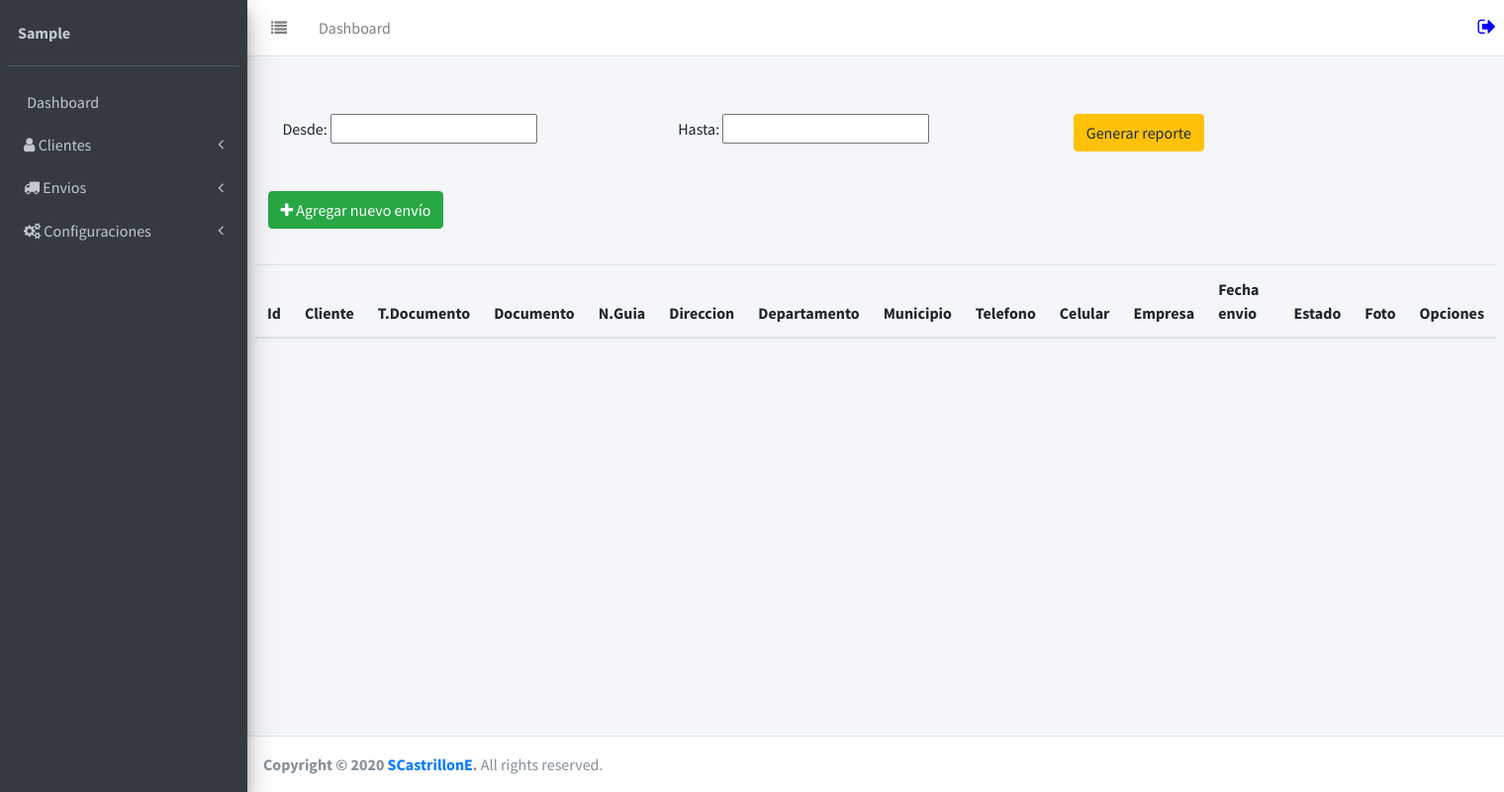
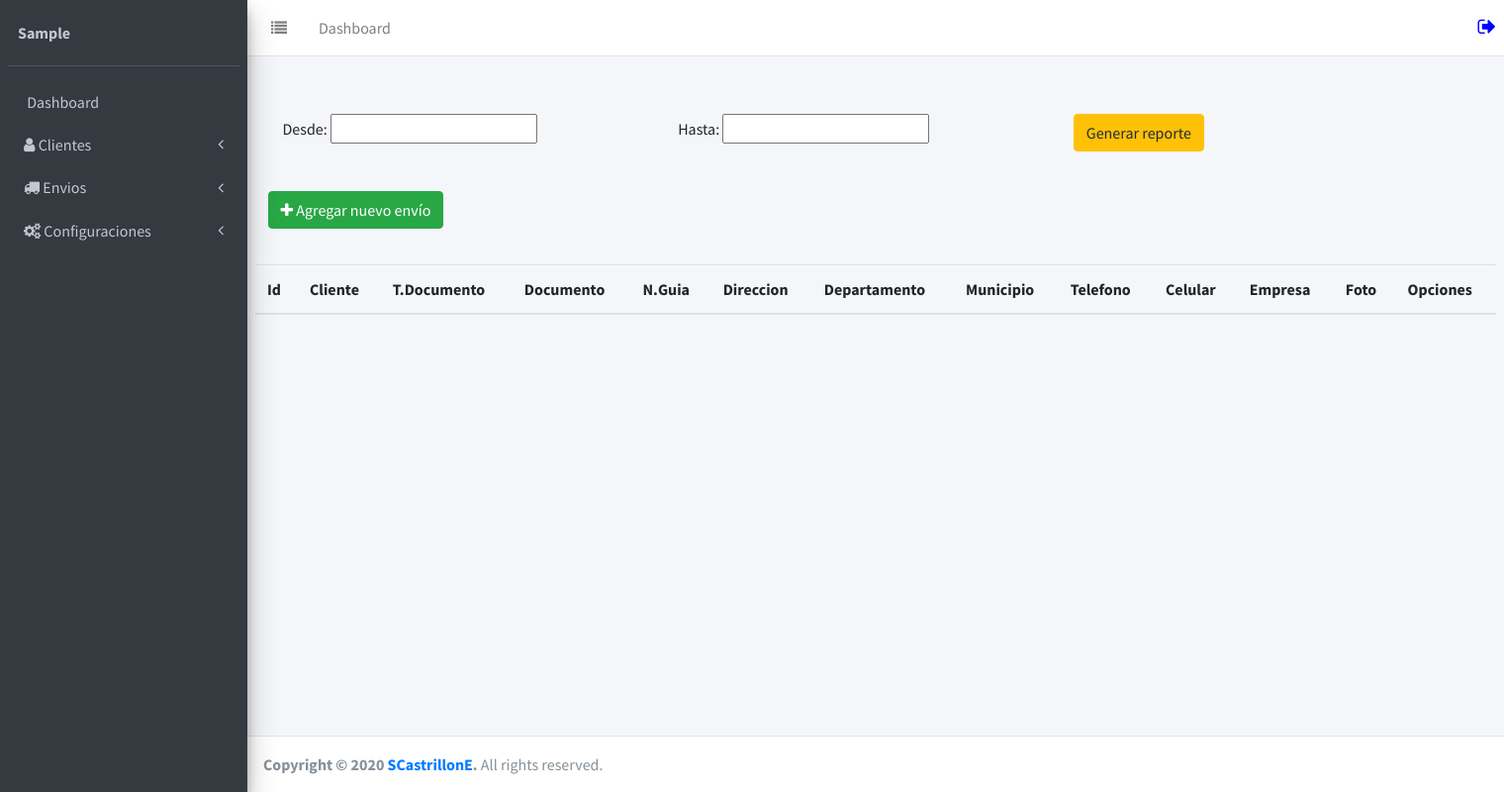
Before and after one commit to ScastrillonE/Gestion-envios, a Django app: page /shipping/list in a window 1520 px wide. Shown: the whole page at 99% size. Run offline with Django 3.2, Linux system fonts and the light colour scheme; the visitor is signed in with stand-in values (Sample User, id 1); data that the repository does not hold is empty; some libraries are stand-ins or nearby versions.

Commit message:
Fix shipping table error-2

```diff
--- a/shipments/templates/shipments/list_shipping.html
+++ b/shipments/templates/shipments/list_shipping.html
@@ -42,8 +42,6 @@
         <th>Telefono</th>
         <th>Celular</th>
         <th>Empresa</th>
-        <th>Fecha envio</th>
-        <th>Estado</th>
         <th>Foto</th>
         <th>Opciones</th>
     </tr>
--- a/static/js/functions.js
+++ b/static/js/functions.js
@@ -63,8 +63,7 @@ function listarEnvios(){
             {"data":"c_phone"},
             {"data":"c_cel"},
             {"data":"s_company"},
-            {"data":"send_date"},
-            {"data":"status"},
+
             {
                 data: 'Foto',
                 render: function(data,type,row){
```
